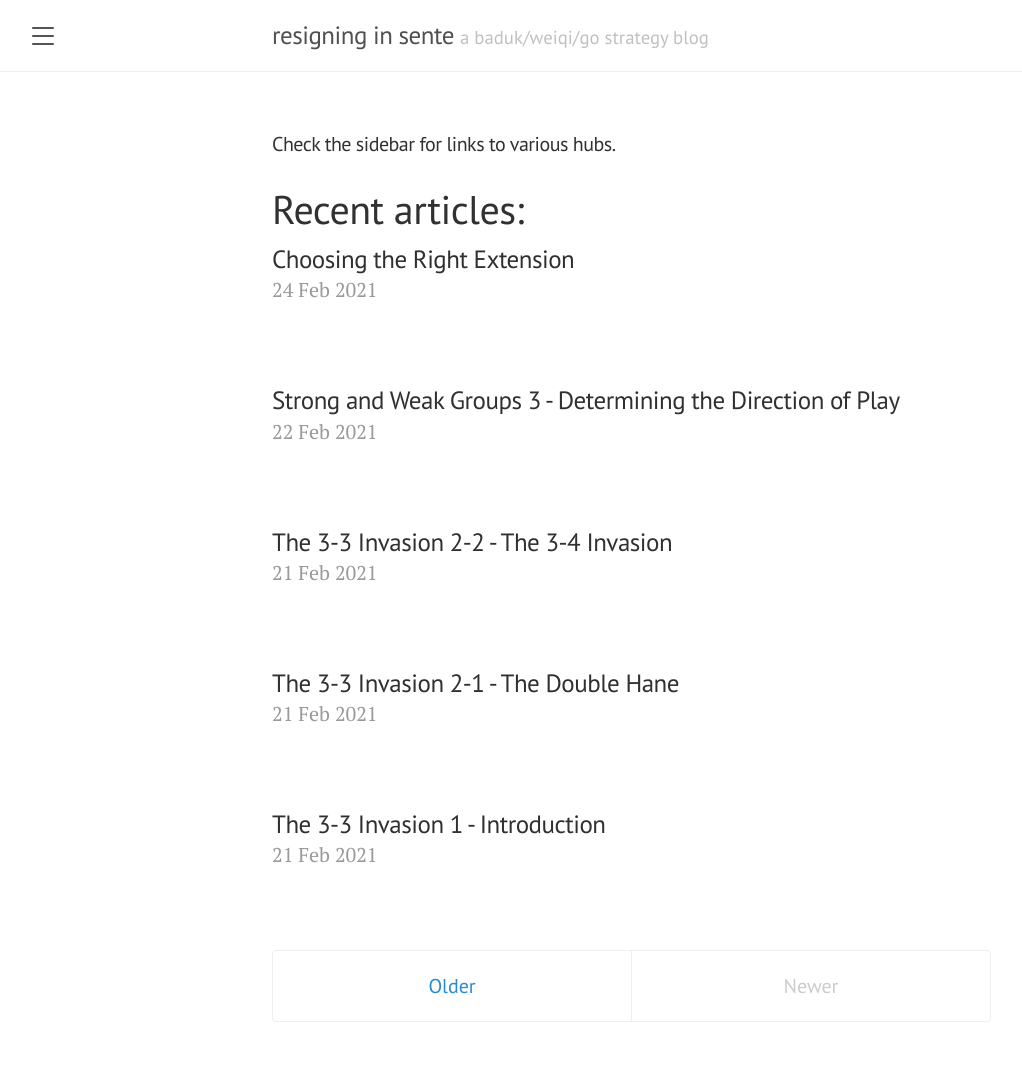
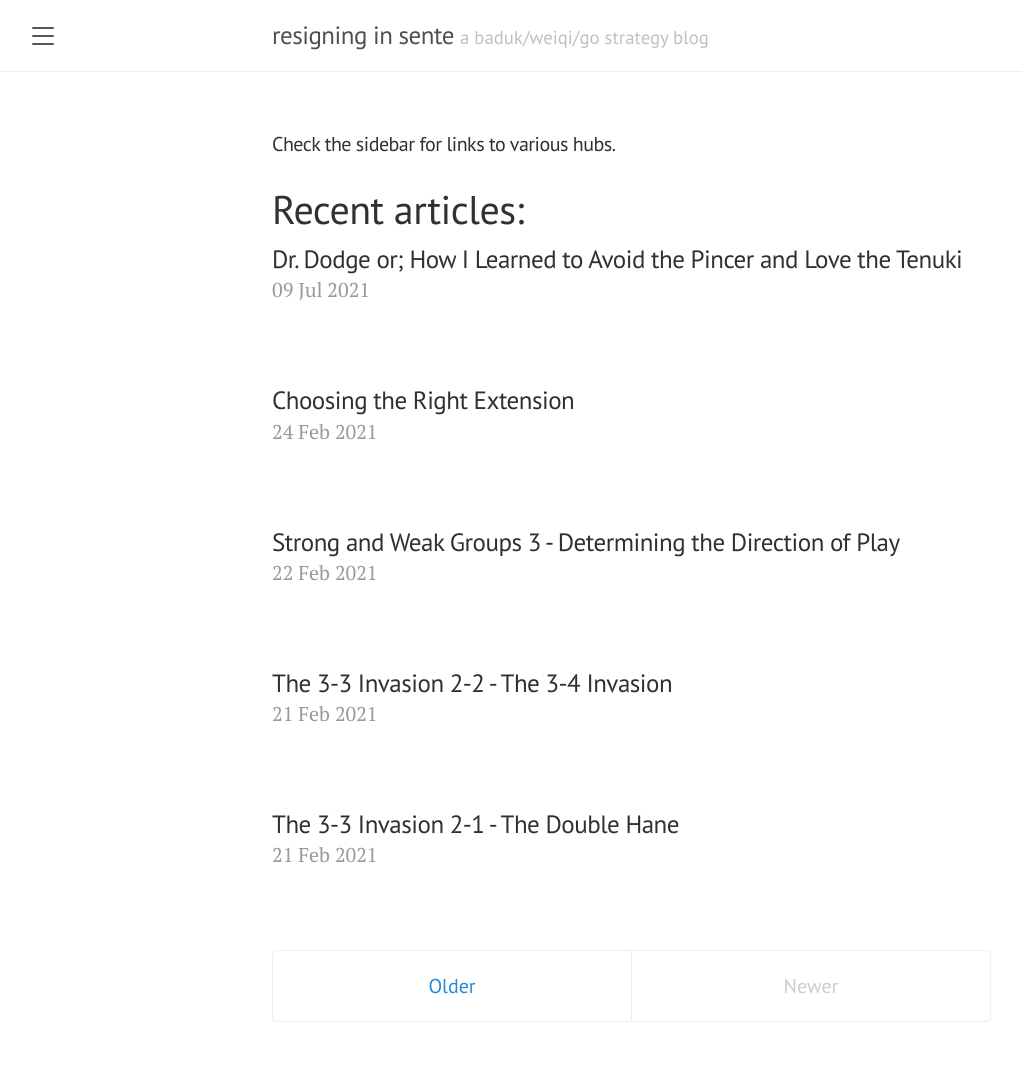
Before and after one commit to resigning-in-sente/resigning-in-sente.github.io, a Jekyll site: the page built from index.html, in a window 1280 px wide. Shown: the whole page, without its empty margins (8-1030 px from the left). Built offline with Jekyll 4.4.1, drawn with Linux system fonts in a browser that asks for light colours; the list of posts is cut into pages by our own code; some of the changed lines change nothing that is shown.

Commit message:
Avoiding pincer article.

```diff
--- a/joseki/34/34-joseki.md
+++ b/joseki/34/34-joseki.md
@@ -7,6 +7,8 @@
 This is a starting page for articles on 3-4 jōseki.
 
 ### Articles
+
+* [Dr. Dodge or; How I Learned to Avoid the Pincer and Love the Tenuki](/joseki/34/2021/07/09/34-pincer-avoid/)
 
 ### To be written
 
--- /dev/null
+++ b/joseki/34/_posts/2021-07-09-34-pincer-avoid.md
@@ -0,0 +1,287 @@
+---
+layout: post
+title: Dr. Dodge or; How I Learned to Avoid the Pincer and Love the Tenuki
+---
+
+<link rel="stylesheet" type="text/css" href="/assets/css/besogo.css">
+<link rel="stylesheet" type="text/css" href="/assets/css/board-wood.css">
+
+<script src="/assets/js/besogo.js"></script>
+<script src="/assets/js/editor.js"></script>
+<script src="/assets/js/gameRoot.js"></script>
+<script src="/assets/js/svgUtil.js"></script>
+<script src="/assets/js/parseSgf.js"></script>
+<script src="/assets/js/loadSgf.js"></script>
+<script src="/assets/js/saveSgf.js"></script>
+<script src="/assets/js/boardDisplay.js"></script>
+<script src="/assets/js/coord.js"></script>
+<script src="/assets/js/toolPanel.js"></script>
+<script src="/assets/js/filePanel.js"></script>
+<script src="/assets/js/controlPanel.js"></script>
+<script src="/assets/js/namesPanel.js"></script>
+<script src="/assets/js/commentPanel.js"></script>
+<script src="/assets/js/treePanel.js"></script>
+
+<body onload="besogo.autoInit()">
+
+<section markdown="1">
+
+I will be the first to admit that 3-4 pincer jōseki terrify me.
+They are rife with complications and many lines are quite delicate: a single misstep and the position is irredeemable.
+Not only that, it's quite difficult to find a unifying theme for the different variations or even the different types of 3-4 pincer jōseki, in contrast to 4-4 pincers which all work more or less the same way.
+And even if you somehow manage to devote enough time to memorize a majority of the lines, ultimately this isn't all that useful: many 3-4 pincer jōseki are extremely sensitive to the global board state and there is no reason to expect a good outcome even if you follow them to the letter.
+
+Fortunately, there is a way around dealing with 3-4 pincers that is more fruitful than religiously memorizing their myriad lines.
+It turns out that in the vast majority of scenarios, there is no significant need to dive into the rabbit hole of 3-4 pincers: you can almost always dodge playing out a 3-4 pincer if you so choose.
+And lest the responsible among you fear this is a sign of laziness or weakness: the conclusions we draw here bear out perfectly well with AI analysis and professional play.
+Even pros will admit that they do not necessarily have an encyclopedic knowledge of 3-4 pincers, and I can point you to times when they have gone on the record saying as much.
+The objective of this post is to dispense with the idea that one needs to understand all the complications of 3-4 jōseki, and liberate you from the pressure of the pincer when you consider playing the 3-4.
+As a side objective, we will demonstrate the danger in over-reliance on advice from jōseki dictionaries.
+
+### Nobody's making you pincer
+
+> Principle #1: There is rarely ever a need to initiate a pincer yourself.
+
+First let's discuss the pincer from the perspective of the player who does the pincering - the *pincermaster,* if you will.
+Obviously the pincermaster has all the agency in the world - if the pincermaster doesn't want to pincer, then that's the end of the story!
+So if you don't like or don't have a good understanding of 3-4 pincers, then at least half of your problems are already solved: you can confidently dodge the pincer in those cases where you are the pincermaster.
+
+But that all sounds a little too obvious and trite.
+If you want to improve your game you should naturally ask the follow-up question: "Is there ever a situation in which I am the pincermaster and I *should* pincer?"
+That is, can an early-game situation arise where the 3-4 pincer is *so* good that it blows its competition out of the water?
+In that case, in order to play optimally you would have no choice but to pincer even when you are pincermaster.
+
+The answer to that question is: probably not.
+Such a situation would be rather highly contrived.
+The thing to understand is that pincers are usually not the absolute best move on the board unless they are supported by a certain global board-state.
+That doesn't make them *bad* moves outright in most early game situations: they remain in the class of reasonable opening moves which differ from the optimal moves by only a few decimal points.
+But it does mean that usually you don't need to feel like you *have* to pincer.
+Here are a few examples to illustrate the point.
+
+</section>
+
+<div class="besogo-viewer" realstones="on" maxwidth="550" nowheel="true" coord="western" panels="tree+comment" orient="portrait" portratio="none" sgf="/assets/sgf/2021-07-09-sgf/pincer-sgf/01.sgf"></div>
+
+<section markdown="1">
+
+Here we've put down some fairly typical first five opening moves, and had KataGo analyze some of White's follow-ups in the top right.
+As we can see, KataGo slightly prefers the corner and side-oriented moves A, B, and C over any of the pincers.
+This is a consistent pattern with AI analysis, which tends to dislike 3-4 pincers like these in the very early opening, and which explains why they have largely disappeared from top professional play.
+This is also consistent to a degree with classical theory, which would state that the pincer on an empty board like this isn't *bad,* but pincers are really best if they also serve as extensions from a position of strength in the opposite corner.
+Here White does have a stone in the opposing 4-4, which is better than nothing, but not nearly as powerful as an enclosure for example.
+Of course, these winrate and score differences are not significant enough to make a big difference at the amateur level, but it does mean that at least in this situation, you should not feel like you *need* to play the pincer as White.
+
+</section>
+
+<div class="besogo-viewer" realstones="on" maxwidth="550" nowheel="true" coord="western" panels="tree+comment" orient="portrait" portratio="none" sgf="/assets/sgf/2021-07-09-sgf/pincer-sgf/02.sgf"></div>
+
+<section markdown="1">
+
+How about if we change the position to one where classical theory would recommend a pincer?
+Here Black has spent sente to enclose the bottom right corner and White approaches the bottom left 3-4.
+This time KataGo rates the pincer at A more highly as we'd expect, but it still struggles to choose between this and the knight's move at B.
+C, D, and E are the next best options according to KataGo, and all other options are rated less positively: in particular, A and D are the only pincers KataGo seems to like.
+
+What we gather from here is that even if the situation is pretty favorable for the pincermaster to pincer, that doesn't necessarily make it better to pincer as opposed to another option.
+Here the choice between A and B is largely up to playstyle and jōseki knowledge.
+If I am playing White in this position, then I would elect to play B, since if neither one is theoretically superior to the other then I may as well play the jōseki I find easier to play (and most players should find the lines of B far easier to understand than A).
+
+A secondary piece of information we gather is that not all pincers are equivalent.
+There are something like 8 different viable pincers in this position for White, but KataGo only thinks A and D are an even result for White.
+(I can't say for sure, but this probably has to do with the opposing enclosure being a two-space high enclosure, and White wanting to keep a high and flexible position early on.)
+This is an extra burden that the pincermaster needs to deal with: even if you are comfortable with playing the pincer, it's a separate thing entirely to understand just *which* pincer is the appropriate one at any given time.
+
+</section>
+
+<div class="besogo-viewer" realstones="on" maxwidth="550" nowheel="true" coord="western" panels="tree+comment" orient="portrait" portratio="none" sgf="/assets/sgf/2021-07-09-sgf/pincer-sgf/03.sgf"></div>
+
+<section markdown="1">
+
+Let's go through one last example to illustrate the idea from the pincermaster's perspective.
+Here the notable feature is the 3-3 invasion jōseki in the bottom right.
+This time, when White approaches, KataGo does consider a pincer to be the best option, preferring the distant pincers A, C, and D above the other options.
+(This has to do with the Black wall, which can be prone to turning into a weak group later in the game; the pincer serves as both an extension and reinforcement.)
+Nevertheless, KataGo still considers the knight's move at B to be essentially as good as these pincers.
+
+The takeaway from these examples is that at least as far as AI is concerned, if you do not want to play a 3-4 pincer then you're in luck.
+Roughly half the time you will be the pincermaster from a 3-4 corner, and these examples illustrate that the pincermaster is almost never *required* to pincer from a 3-4 stone.
+As long as the game has not progressed extremely far elsewhere on the board, you will almost certainly have a non-pincer option that is at least as viable as the pincers, if not outright better than them.
+So then the only question that remains is: how do I avoid the pincer if I am *not* the pincermaster?
+
+### Dodging the pincer I: When in doubt, tenuki
+
+> Principle #2: Tenuki is usually a viable response to a 3-4 pincer.
+
+If you are around or not yet mid-SDK level, you may be surprised to learn that tenuki is not only a viable option against a 3-4 pincer, it is often one of the best responses!
+This is where we break with typical jōseki dictionaries such as Kogo's, which traditionally look very unfavorably upon tenuki in response to a pincer.
+As an example, let's see what Kogo's has to say about tenuki in the low approach, one-space low pincer:
+
+</section>
+
+<div class="besogo-viewer" realstones="on" maxwidth="550" nowheel="true" coord="western" panels="control+tree+comment" orient="portrait" portratio="none" sgf="/assets/sgf/2021-07-09-sgf/pincer-sgf/04.sgf"></div>
+
+<section markdown="1">
+
+Kogo's characterizes the one-space low pincer as the "severest attacking move" and claims that it "does not permit White to switch lightly elsewhere."
+Upon White passing, Kogo's claims that this "invites a loss" without the ladder.
+This is an example of the worst kind of advice that is commonly offered in a typical jōseki dictionary, and a good reason to avoid relying on them to decide what to play.
+There are some elements of truth to what is said here, but there's so much missing context that it is easily subject to misinterpretation.
+
+We will use this jōseki as a springboard to illustrate some general principles behind how the tenuki from a 3-4 pincer (of any variety) works.
+In particular, we will disavow the notion that White cannot easily switch lightly elsewhere here, and that the tenuki without the ladder "invites a loss."
+Instead, switching lightly elsewhere and doing so without the ladder is *precisely* what we are going to do!
+
+</section>
+
+<div class="besogo-viewer" realstones="on" maxwidth="550" nowheel="true" coord="western" panels="control+tree+comment" orient="portrait" portratio="none" sgf="/assets/sgf/2021-07-09-sgf/pincer-sgf/05-1.sgf"></div>
+
+<section markdown="1">
+
+Let's examine how things go if we tenuki here.
+Black's most common local continuations are the kick and the attachment on top.
+Let's consider the kick first.
+
+After the kick, White main options are twofold.
+The most obvious local continuation is to form a pillar.
+This outcome is fairly straightforward: Black grabs a little side territory and chases White out toward the center, perhaps looking to play both sides.
+White is admittedly weak but not in a huge amount of danger, and will look to balance the tax it pays for this weak group with the gains it made earlier by playing elsewhere.
+
+However, the most incredible thing about this position is that White can tenuki *one more time!*
+In that case, Black's best local continuation is to attach on top, completely smothering this White stone (move 3, top variation).
+You may well ask: isn't this a disaster for White?
+What was the point of approaching at all if White's just going to let Black take such a commanding position in this corner?
+
+Actually, this is a clever sacrifice play from White, which we can unravel using some tewari analysis.
+The idea is that after Black attaches on top, this position transposes to if Black started with the squared one-space high enclosure.
+In that case, the triangled stone is overconcentrated: it is too close to Black's enclosure, and should really be one space further away.
+Granted, the 1-2 exchange is a bad one for White in the presence of the high enclosure, but it is bad mainly in terms of deleting aji (aji-keshi); Black has preemptively limited how large a corner it can build here with the narrow extension.
+So ultimately, what happened here is that White and Black each added a suboptimal move to a one-space high extension, but White also played elsewhere twice and has sente.
+If you put it that way, things don't sound so bad for White anymore, do they?
+
+Not only that, there is still a tiny bit of value left in the White stone.
+For instance, White could continue locally at A to put a few stones on the outside in sente, or perhaps threaten a connection underneath to get an approach from the side in sente.
+So despite Black having invested a total of *four* stones in this area to White's one, there's *still* some aji left in this position for White to exploit!
+
+So to summarize, to capture White's stone by attaching on top is overconcentraded and smaller in value than at first glance.
+Of course, Black knows this as well.
+Therefore Black can *also* tenuki from this position (bottom variation), and the local position becomes very interesting.
+Black's goal will be to capture the White stone indirectly, namely by omitting the attachment on top.
+White's goal will be to force Black to capture directly, forcing Black into the aforementioned overconcentrated position.
+The final evaluation of who comes out on top may not happen for quite a while yet.
+
+</section>
+
+<div class="besogo-viewer" realstones="on" maxwidth="550" nowheel="true" coord="western" panels="control+tree+comment" orient="portrait" portratio="none" sgf="/assets/sgf/2021-07-09-sgf/pincer-sgf/05-2.sgf"></div>
+
+<section markdown="1">
+
+If Black opts for the attachment on top instead of the kick, then these are some of the outcomes that can arise.
+We first note that by the same logic as before, White does not need to respond immediately to the attachment.
+After all, what's Black going to do - spend another move locally to kill?
+We've already established that it would be overconcentrated for Black to do so.
+This time, there is a difference in that Black can force this corner into a ko if White plays elsewhere again.
+But remember that White is already treating this stone lightly by playing elsewhere twice - forcing Black to play a ko to kill is perfectly fine by White's standards.
+
+If White does respond locally then the outcomes are generally some type of Black-thickness-for-White-territory exchange.
+Generally these exchanges are locally good for Black, but this is to be expected - Black has at least one extra stone locally, and globally we still need to account for the value of the White tenuki and sente (which White tends to get in these variations).
+And as with any thickness-for-territory exchange, ultimately the evaluation of this position isn't really about who came out on top locally.
+All such exchanges can only be evaluated in conjunction with the global position and direction of play.
+If Black cannot get its thickness pointing in the correct direction of play, then these outcomes are generally good for White.
+
+Once we understand these ideas behind the tenuki in the one-space low pincer, they adapt easily to other pincers as well.
+The point here is not to memorize these specific variations, but just the general idea behind why tenuki is a viable response to a 3-4 pincer.
+It should of course be said that the variations we've shown are far from the only ones that are possible in the one-space low pincer, tenuki variations.
+The gist of it is that there is a good chance that the pincermaster cannot capture the pincered stone cleanly with one move.
+For narrow pincers it might even be overconcentrated to kill, while for wide pincers your stones have a bit more breathing room to survive a tenuki in the first place.
+Let's now see a few examples of how this works in a simulated game.
+
+</section>
+
+<div class="besogo-viewer" realstones="on" maxwidth="550" nowheel="true" coord="western" panels="control+tree+comment" orient="portrait" portratio="none" sgf="/assets/sgf/2021-07-09-sgf/pincer-sgf/06.sgf"></div>
+
+<section markdown="1">
+
+Here we have created a hypothetical early-game position in which White has just pincered in the top left, and we will aim to showcase just a few of the possibilities that can happen if Black ignores the pincer.
+We preface by saying that this is not intended to mean that tenuki is the only option.
+As a matter of fact, in this starting position it is also viable to respond locally at C; A, B, and C all have similar winrates and are in fact the highest rated choices by KataGo.
+The point of this exercise is merely to demonstrate that tenuki is a viable option, to the point that AI considers it among its top choices in this particular board state.
+
+The first line we explore is the kick (top variation), and here to prove our point we in fact take the line where Black plays elsewhere twice.
+We see that by completely foregoing any attempt to save the pincered stone, Black can use its two free moves to quickly establish a presence everywhere on the board and even begin going on a counter-offensive in White's opposing corner.
+White comes out of this with an extremely strong group in the top left, but otherwise it is so far very limited in what parts of the board it lays claim to.
+As a result, Black actually comes out slightly ahead in this line.
+There are many other ways to play the kick from this starting position, including responding locally, all of which KataGo considered at least playable.
+
+The second line we explore is the attachment (bottom variation).
+Here we note that Black, by virtue of having the bottom right corner, has the ladder and therefore can play the wedge.
+By the end of the sequence, White has some decent influence and sente while Black has a respectable corner.
+If we do some tewari analysis, this isn't that different from if Black *first* plays the top left corner in a way to exchange the corner for influence in sente, and *then* uses sente to enclose the bottom right corner, as opposed to vice versa.
+Such a sequence of events is, of course, nothing new if you've played enough games at the SDK level, and it makes sense that this variation results in no significant change in winrate or score for Black.
+Again, this is not the only line KataGo considers viable after the attachment, and things can play out in several ways (including all of the ways we have discussed above).
+
+### Dodging the pincer II: Make a base on the side
+
+> Principle #3: Making a base on the opposing side is usually at least playable.
+
+If you are DDK or high SDK, you might find the previous discussion somewhat intimidating, and that is fair.
+To benefit properly from the tenuki requires a certain amount of global intuition that you may not have developed just yet.
+However, that does not mean that all hope is lost if you are confronted with a 3-4 pincer
+There is another, far simpler way than tenuki around a 3-4 pincer.
+This is to simply give up the pincered stone and make a base on the opposite side.
+
+A major reason for why complications arise in 3-4 pincer jōseki is that many lines involve both players working with cut groups, and usually one cannot afford to sacrifice one of the groups right away.
+Abandoning this goal entirely drastically simplifies the jōseki.
+The basic ideas for why this works are the same as with tenuki; in a sense, we are doing a semi-tenuki, in that we are playing somewhat locally but not locally enough to connect with the pincered stone.
+The preceding discussion for the tenuki explains why this is ok: it is rare that the pincermaster can cleanly kill the pincered stone in one or even two more moves, so you can make up for the loss of the stone using the establishment of an outside group and the aji left in the pincered stone.
+The tradeoff for this simplicity is that sacrificing the pincered stone immediately is typically not locally optimal.
+However, it is usually not so unfavorable to the point that it is unviable.
+Often the difference is as small as 0.5 points, which is not something that tends to decide a game at the SDK level, whereas confusion with a jōseki can easily send a game out of control.
+
+</section>
+
+<div class="besogo-viewer" realstones="on" maxwidth="550" nowheel="true" coord="western" panels="control+tree+comment" orient="portrait" portratio="none" sgf="/assets/sgf/2021-07-09-sgf/pincer-sgf/07.sgf"></div>
+
+<section markdown="1">
+
+We illustrate this with the two-space high pincer to the one-space high approach.
+Here, instead of responding directly to the pincer, White elects to establish a base along the bottom side, inviting Black to cut White apart and take a large corner.
+The initial jump feels very similar to other variations of the two-space high pincer in which White jumps out.
+The difference is that the jump is intentionally too wide to prevent the cut.
+The reason that complications arise after jumping out of a 3-4 pincer jōseki is that normally White wants to continue doing work with its inside stone after the cut, and therefore must commit to a potentially complicated fight to keep it alive.
+Abandoning this goal entirely drastically simplifies the jōseki.
+
+The differences between the two variations essentially come down to who takes sente; however, even in the bottom variation where Black takes sente, Black in fact owes White an extra move locally.
+White's job will be to use the aji in this position and sente/half-sente to make up for local loss it incurs by allowing Black to take this large corner.
+This is, of course, not specific to the two-space high pincer, nor to the high approach: the principle of sacrificing the pincered stone for an outside base works in general.
+
+</section>
+
+<div class="besogo-viewer" realstones="on" maxwidth="550" nowheel="true" coord="western" panels="control+tree+comment" orient="portrait" portratio="none" sgf="/assets/sgf/2021-07-09-sgf/pincer-sgf/08.sgf"></div>
+
+<section markdown="1">
+
+Let's see this idea in action.
+In response to White's two-space high pincer Black appears to sacrifice the pincered stone.
+Now, as we have mentioned previously, such a move is usually not locally optimal, but overall the loss is just 0.5 points and 2.5% winrate - not the kind of difference that decides amateur games.
+All moves following the initial jump are essentially optimal according to KataGo, and we see no subsequent loss in winrate or score.
+
+It should be noted that this position is helped a lot by Black having the opposing corner to support Black's wall.
+If the position is changed so that the wall faces a White corner, then the score drops by another 0.5 points against Black.
+This support allows Black to play a corner enclosure as an extension and establish an imposing Black moyo.
+
+Here we see some of the aji present in the pincered stone come to life early, and this is the kind of aji you need to be aware of to use this strategy, as White's corner is indeed too large to give away completely for free.
+There are some lingering questions left on the board: is White's corner large, or is it overconcentrated?
+Are Black's stones in the center in prime position to limit the scope of White's expansion, or will Black bleed points as it attempts to stabilize the group against White harassment?
+Can White spare a few extra moves on the left, or is Black's moyo too threatening to completely ignore for much longer?
+All in all, Black has managed to create a fairly stable position without falling into a labyrinth of complications, and can look forward to a more strategically defined rather than tactically oriented opening.
+
+### Summary and conclusion
+
+In this article we explored ways one can avoid dealing with complications when faced with a 3-4 pincer jōseki.
+As pincermaster, there is rarely ever a need to initiate a 3-4 pincer if you are not comfortable with it.
+If you are not pincermaster, then tenuki is almost always viable and usually among the top options, while those of you who are less comfortable with the idea can still sacrifice the pincered stone for a position on the side in order to avoid all complications.
+In addition, I hope this article reinforces the need for active learning when it comes to jōseki, and the danger of taking the word of jōseki dictionaries as gospel.
+
+[Return to the 3-4 Jōseki page.](/34/)
+
+</section>
```
Also changed, not shown: 10 other files.
